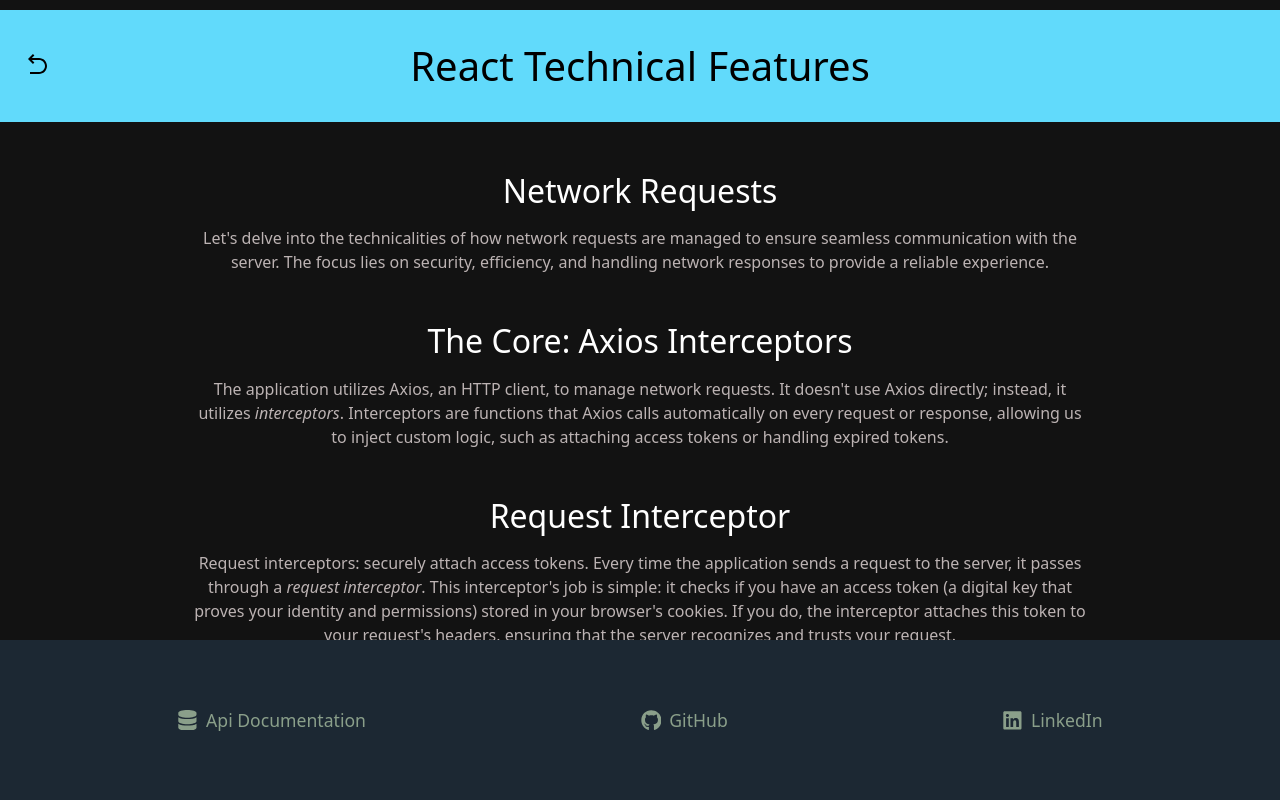
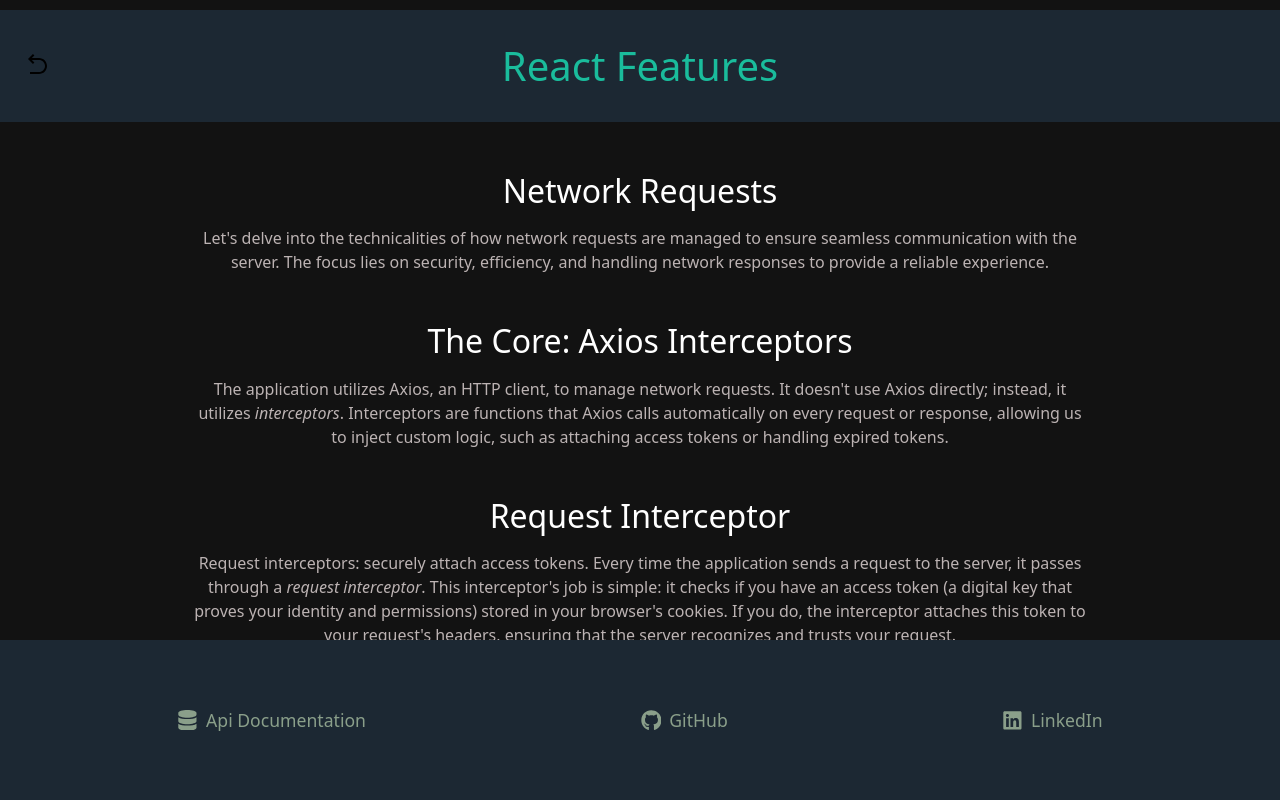
Before and after one commit to anthonynarine/AuthFlow, a React (Create React App) app in the folder react-auth/: page /react-features in a window 1280 px wide. Shown: the top 800 px of the page. Built offline with nearby package versions, Linux system fonts and the light colour scheme.

Commit message:
made more chages to css

```diff
--- a/react-auth/src/components/app-features/ReactFeatures.css
+++ b/react-auth/src/components/app-features/ReactFeatures.css
@@ -5,11 +5,11 @@
 }
 
 .features-container h1 {
-  color: black;
+  color: #1abc9c;
   text-align: center;
   margin-bottom: 50px;
   background-color: rgb(161, 161, 161);
-  background-color: #61DAFB;
+  background-color: #1C2833;
 
   display: block; /* Ensures the h1 element is treated as a block-level element */
   width: 100%; /* Ensures the underline spans the full width of the container */
--- a/react-auth/src/components/app-features/ReactFeatures.jsx
+++ b/react-auth/src/components/app-features/ReactFeatures.jsx
@@ -18,7 +18,7 @@ export const ReactFeatures = () => {
               title="Go back to homepage">
         <RiArrowGoBackLine size="1.5em" style={{ color: "black"}} />
       </button>
-      <h1>React Technical Features </h1>
+      <h1>React Features </h1>
       <h2>Network Requests</h2>
 
       <section>
--- a/react-auth/src/components/home/Home.css
+++ b/react-auth/src/components/home/Home.css
@@ -40,7 +40,7 @@
 /* Common base styles for all icons */
 .nav .icon {
   margin-right: 20px; /* Right margin for spacing */
-  color: #1abc9c; /* Unified color for all icons */
+  color: white; /* Unified color for all icons */
   transition: transform 0.5s ease, color 0.5s ease; /* Smooth transitions for color and scaling */
   align-items: flex-end;
   display: flex;
@@ -126,7 +126,7 @@
 
 .auth-section {
   margin-top: 2rem;
-  color: #1abc9c; /* Adjusted to a lighter gray for better visibility */
+  color: white; /* Adjusted to a lighter gray for better visibility */
   text-align: center;
 }
 
```
